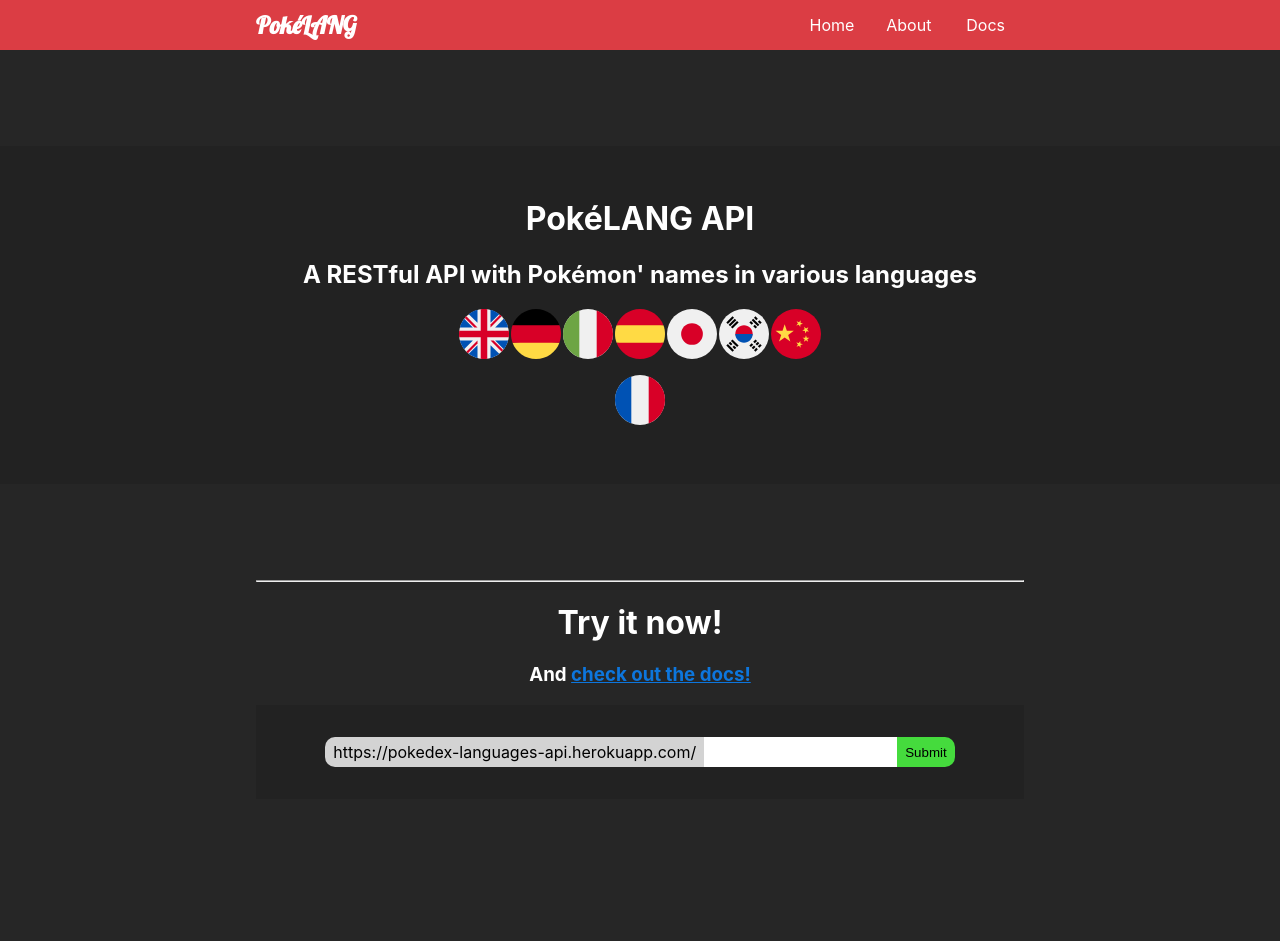
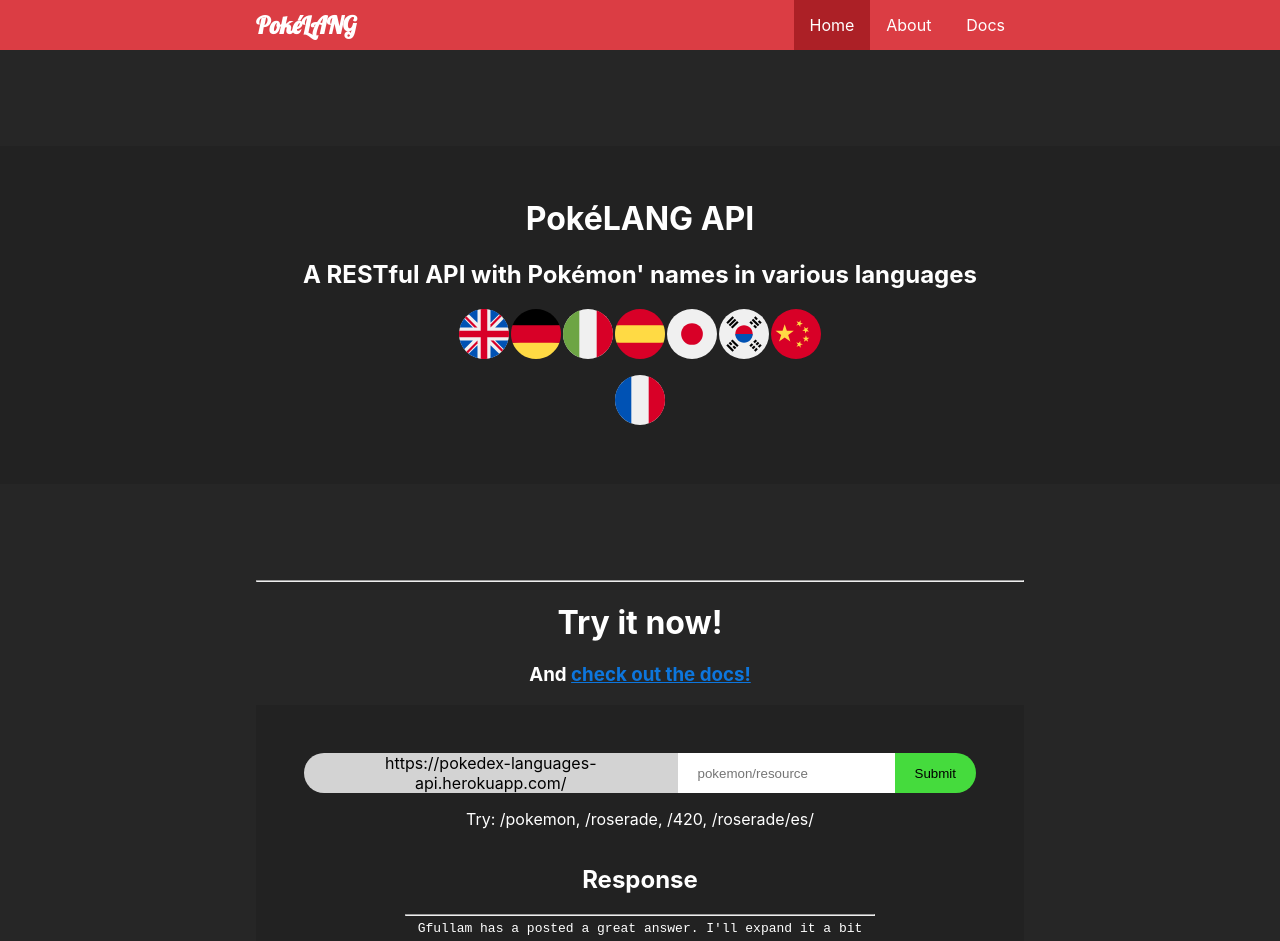
Before and after one commit to jakubmoryc/pokedex-languages-api-docs, a React (Create React App) app: page / in a window 1280 px wide. Shown: the top 941 px of the page. Before the commit the page ends 800 px from the top, so only its background shows below. Built offline with nearby package versions, Linux system fonts and the light colour scheme.

Commit message:
TODO homepage; scrollbar; navbar active items

```diff
--- a/src/App.js
+++ b/src/App.js
@@ -1,4 +1,4 @@
-import React from 'react';
+import React, { useState }  from 'react';
 
 import './css/app.css';
 
@@ -16,10 +16,15 @@
 import Docs from './components/Docs/Docs';
 
 function App() {
+  const [activePage, setActivePage] = useState("homepage");
+
   return (
     <Router>
       <div className="app">
-        <Navbar/>
+        <Navbar
+          setActivePage={setActivePage}
+          activePage={activePage}
+        />
         <Switch>
           <Route path="/docs">
             <Docs/>
--- a/src/components/Homepage/Homepage.js
+++ b/src/components/Homepage/Homepage.js
@@ -39,10 +39,24 @@
                         <div class="input-group-prepend">
                             https://pokedex-languages-api.herokuapp.com/
                         </div>
-                        <input type="text"/>
+                        <input type="text" placeholder="pokemon/resource"/>
                         <button class="input-group-button">
-                            Submit
+                            <p>Submit</p>
                         </button>
+                        <br/>
+                    </div>
+                    <p>Try: /pokemon, /roserade, /420, /roserade/es/</p>
+                    <h2>Response</h2>
+                    <hr/>
+                    <div className="demo-box-response">
+                        <code>
+                        Gfullam has a posted a great answer.
+
+I'll expand it a bit and provide some alternative solutions. Most of these are probably overkill for your particular case. However I believe you (and potential future readers) might find these useful. Note that these require ES6.
+
+Template Literal Expression
+Since you already have your code stored in a variable, you could use a Template Literal Expression. This is might be preferable if you have many variables or if you want to control your output.
+                        </code>
                     </div>
                 </div>
             </div>
--- a/src/components/Navbar/Navbar.js
+++ b/src/components/Navbar/Navbar.js
@@ -4,7 +4,7 @@
     Link
   } from "react-router-dom";
 
-export default function Navbar() {
+export default function Navbar({ setActivePage, activePage }) {
     return (
         <nav className="navbar">
             <div className="navbar-wrapper">
@@ -12,13 +12,31 @@
                     <h1>PokéLANG</h1>
                 </div>
                 <div className="navbar-menu">
-                    <Link className="navbar-menu-item" to="/">
+                    <Link
+                        className={"navbar-menu-item" + (activePage === 'homepage' ? ' active' : '')}
+                        to="/"
+                        onClick={(e) => {
+                            setActivePage("homepage")
+                        }}
+                    >
                         Home
                     </Link>
-                    <Link className="navbar-menu-item" to="/about">
+                    <Link
+                        className={"navbar-menu-item" + (activePage === 'about' ? ' active' : '')}
+                        to="/about"
+                        onClick={(e) => {
+                            setActivePage("about")
+                        }}
+                    >
                         About
                     </Link>
-                    <Link className="navbar-menu-item" to="/docs">
+                    <Link
+                        className={"navbar-menu-item" + (activePage === 'docs' ? ' active' : '')}
+                        to="/docs"
+                        onClick={(e) => {
+                            setActivePage("docs")
+                        }}
+                    >
                         Docs
                     </Link>
                 </div>
--- a/src/css/app.css
+++ b/src/css/app.css
@@ -5,6 +5,7 @@
   box-sizing: border-box; }
 
 body {
+  overflow: overlay;
   margin: 0;
   font-family: -apple-system,BlinkMacSystemFont,"Segoe UI",Roboto,"Helvetica Neue",Arial,"Noto Sans",sans-serif,"Apple Color Emoji","Segoe UI Emoji","Segoe UI Symbol","Noto Color Emoji";
   color: white;
@@ -15,9 +16,27 @@
   a:visited {
     color: #094f95; }
 
+/* width */
+::-webkit-scrollbar {
+  width: 10px; }
+
+/* Track */
+::-webkit-scrollbar-track {
+  background: none; }
+
+/* Handle */
+::-webkit-scrollbar-thumb {
+  background: white;
+  border-radius: 20px;
+  transition-duration: 1000ms; }
+
+/* Handle on hover */
+::-webkit-scrollbar-thumb:hover {
+  background: #bfbfbf; }
+
 .navbar {
   height: 50px;
-  width: 100vw;
+  width: 100%;
   display: flex;
   justify-content: center;
   background: #db3d44;
@@ -52,7 +71,7 @@
 
 .wrapper {
   text-align: center; }
-  .wrapper hr {
+  .wrapper > hr {
     width: 60%;
     margin: 0 auto; }
 
@@ -78,35 +97,45 @@
   background: #222222;
   width: 60%;
   margin: auto;
-  padding: 2rem;
+  padding: 3rem;
   display: flex;
-  justify-content: center; }
+  flex-flow: column nowrap;
+  justify-content: center;
+  align-items: center; }
+  .demo-box > hr {
+    width: 70%;
+    margin: 0 auto; }
   .demo-box .input-group {
     display: flex;
     flex-flow: row nowrap;
     align-items: center; }
-    .demo-box .input-group * {
+    .demo-box .input-group > * {
       height: 30px;
-      padding: 0.5rem; }
+      padding: 1.25rem; }
     .demo-box .input-group .input-group-prepend {
       display: flex;
       justify-content: center;
       align-items: center;
       color: black;
       background: #D3D3D3;
-      border-radius: 10px 0 0 10px; }
+      border-radius: 20px 0 0 20px; }
     .demo-box .input-group input {
       border: none; }
     .demo-box .input-group button {
       display: flex;
+      flex-flow: column nowrap;
       justify-content: center;
       align-items: center;
       cursor: pointer;
       border: none;
-      border-radius: 0 10px 10px 0;
+      border-radius: 0 20px 20px 0;
       background: #45db3d;
       transition-duration: 250ms; }
+      .demo-box .input-group button p {
+        margin: 0; }
       .demo-box .input-group button:hover {
         background: #27ac20; }
+  .demo-box .demo-box-response {
+    width: 70%; }
 
 /*# sourceMappingURL=app.css.map */
--- a/src/scss/app.scss
+++ b/src/scss/app.scss
@@ -7,6 +7,7 @@
 }
 
 body {
+    overflow: overlay;
     margin: 0;
     font-family: -apple-system,BlinkMacSystemFont,"Segoe UI",Roboto,"Helvetica Neue",Arial,"Noto Sans",sans-serif,"Apple Color Emoji","Segoe UI Emoji","Segoe UI Symbol","Noto Color Emoji";
 
@@ -23,5 +24,8 @@
     }
 }
 
+@import './code/code';
+@import './scrollbar/scrollbar';
+
 @import './navbar/navbar';
 @import './homepage/homepage'
--- a/src/scss/homepage/_homepage.scss
+++ b/src/scss/homepage/_homepage.scss
@@ -1,7 +1,7 @@
 .wrapper {
     text-align: center;
 
-    hr {
+    > hr {
         width: 60%;
         margin: 0 auto;
     }
@@ -38,19 +38,26 @@
     width: 60%;
     margin: auto;
 
-    padding: 2rem;
+    padding: 3rem;
 
     display: flex;
+    flex-flow: column nowrap;
     justify-content: center;
+    align-items: center;
+
+    > hr {
+        width: 70%;
+        margin: 0 auto;
+    }
 
     .input-group {
         display: flex;
         flex-flow: row nowrap;
         align-items: center;
 
-        * {
+        > * {
             height: 30px;
-            padding: 0.5rem;
+            padding: 1.25rem;
         }
 
         .input-group-prepend{
@@ -61,7 +68,7 @@
             color: black;
             background: #D3D3D3;
 
-            border-radius: 10px 0 0 10px;
+            border-radius: 20px 0 0 20px;
         }
 
         input {
@@ -70,20 +77,29 @@
 
         button {
             display: flex;
+            flex-flow: column nowrap;
             justify-content: center;
             align-items: center;
 
             cursor: pointer;
 
             border: none;
-            border-radius: 0 10px 10px 0;
+            border-radius: 0 20px 20px 0;
             background: $accent-compl-color;
 
             transition-duration: $button-hover-duration;
+
+            p {
+                margin: 0;
+            }
 
             &:hover {
                 background: darken($color: $accent-compl-color, $amount: 15);
             }
         }
     }
+
+    .demo-box-response {
+        width: 70%;
+    }
 }
--- a/src/scss/navbar/_navbar.scss
+++ b/src/scss/navbar/_navbar.scss
@@ -1,6 +1,6 @@
 .navbar {
     height: 50px;
-    width: 100vw;
+    width: 100%;
 
     display: flex;
     justify-content: center;
--- /dev/null
+++ b/src/scss/scrollbar/_scrollbar.scss
@@ -0,0 +1,21 @@
+/* width */
+::-webkit-scrollbar {
+    width: 10px;
+}
+
+/* Track */
+::-webkit-scrollbar-track {
+    background: none;
+}
+
+/* Handle */
+::-webkit-scrollbar-thumb {
+    background: $scrollbar-color;
+    border-radius: 20px;
+    transition-duration: $scrollbar-hover-duration;
+}
+
+/* Handle on hover */
+::-webkit-scrollbar-thumb:hover {
+    background: darken($color: $scrollbar-color, $amount: 25);
+}
--- a/src/scss/vars/_vars.scss
+++ b/src/scss/vars/_vars.scss
@@ -7,7 +7,10 @@
 
 $a-color: #0D76DD;
 
+$scrollbar-color: white;
+
 /* transition-durations */
 
 $navbar-item-hover-duration: 250ms;
 $button-hover-duration: 250ms;
+$scrollbar-hover-duration: 1000ms;
```
Also changed, not shown: src/scss/code/_code.scss (added), 1 other file (tests, documents, lock files or other folders).
